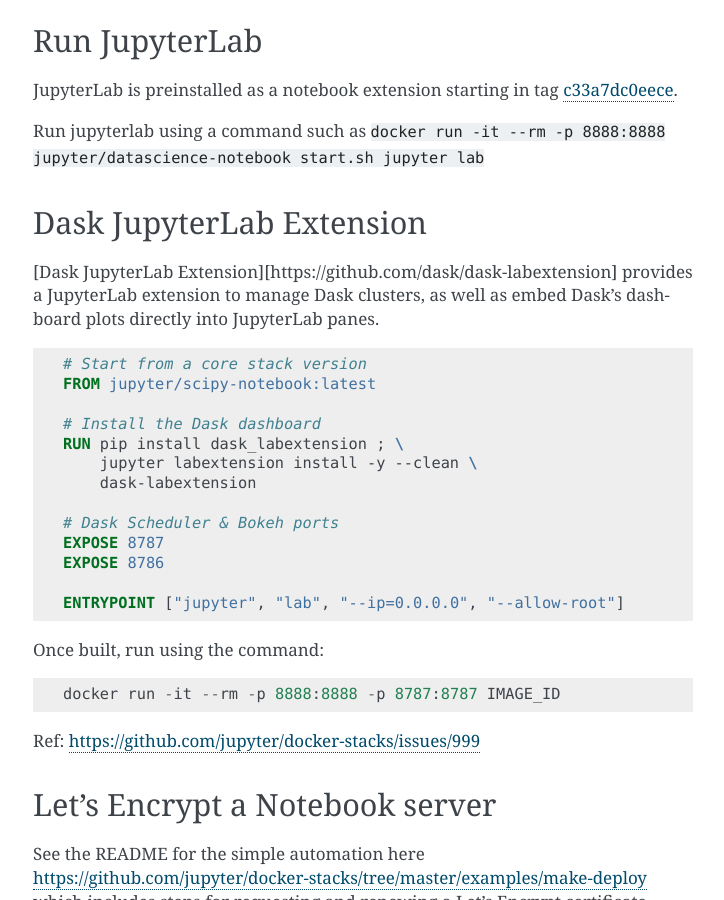
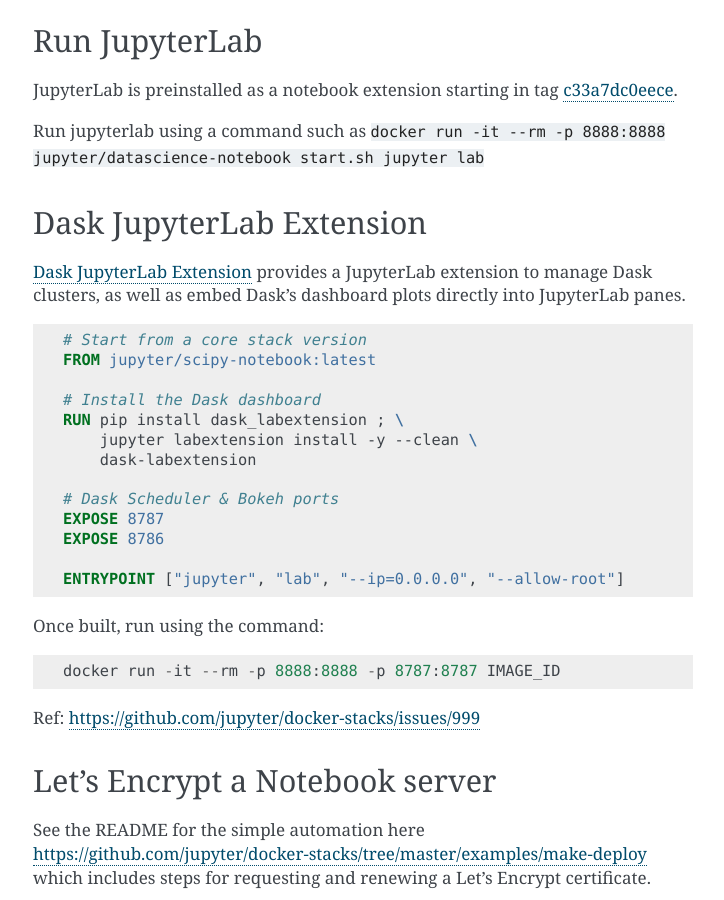
Before and after one commit to jupyter/docker-stacks, a Sphinx documentation site: the page built from docs/using/recipes.md, in a window 1280 px wide and 900 px high, scrolled down 3040 px. Shown: the whole window, without its empty margins (387-1111 px from the left). Built offline with Sphinx 7.4.7, drawn with Linux system fonts in a browser that asks for light colours; pages that are not in the unit, such as notebooks, are missing from menus.

Commit message:
fix hyperlink

````diff
--- a/docs/using/recipes.md
+++ b/docs/using/recipes.md
@@ -149,7 +149,7 @@
 
 ## Dask JupyterLab Extension
 
-[Dask JupyterLab Extension][https://github.com/dask/dask-labextension] provides a JupyterLab extension to manage Dask clusters, as well as embed Dask's dashboard plots directly into JupyterLab panes.
+[Dask JupyterLab Extension](https://github.com/dask/dask-labextension) provides a JupyterLab extension to manage Dask clusters, as well as embed Dask's dashboard plots directly into JupyterLab panes.
 
 ```dockerfile
 # Start from a core stack version
````
